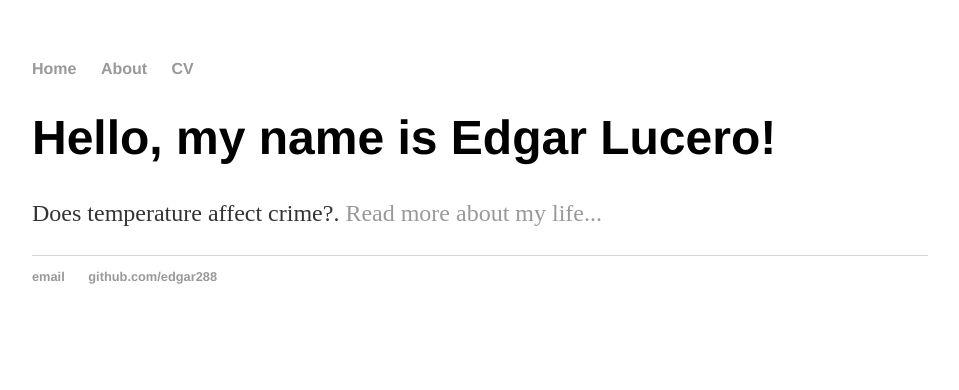
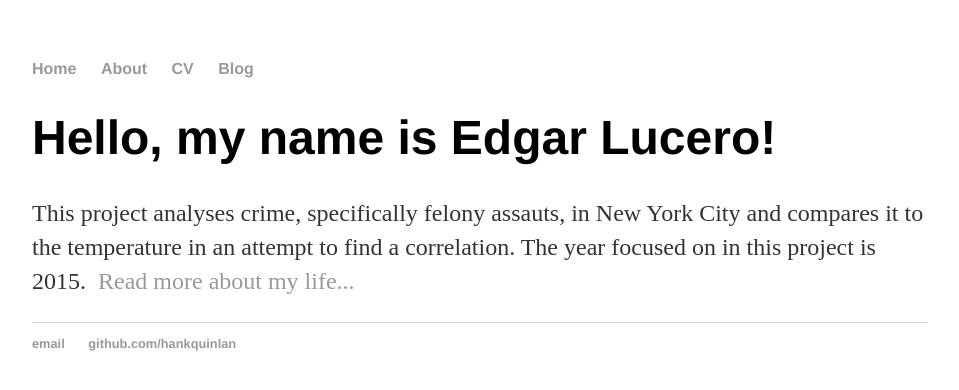
Before and after one commit to edgar288/edgar288.github.io, a Jekyll site: the page built from index.html, in a window 1280 px wide. Shown: the top 390 px of the page, without its empty margins (160-1119 px from the left). Built offline with Jekyll 4.4.1, drawn with Linux system fonts in a browser that asks for light colours.

Commit message:
Update index.html

```diff
--- a/index.html
+++ b/index.html
@@ -1,29 +1,10 @@
-<!DOCTYPE html>
-<html>
-	<head>
-		<title>Edgar Lucero, Software Developer</title>
-		<!-- link to main stylesheet -->
-		<link rel="stylesheet" type="text/css" href="/css/main.css">
-	</head>
-	<body>
-		<nav>
-    		<ul>
-        		<li><a href="/">Home</a></li>
-	        	<li><a href="/about">About</a></li>
-        		<li><a href="/cv">CV</a></li>
-    		</ul>
-		</nav>
-		<div class="container">
-    		<div class="blurb">
-        		<h1>Hello, my name is Edgar Lucero!</h1>
-				<p>Does temperature affect crime?. <a href="/about">Read more about my life...</a></p>
-    		</div><!-- /.blurb -->
-		</div><!-- /.container -->
-		<footer>
-    		<ul>
-        		<li><a href="mailto:edgar.lucero@lc.cuny.edu">email</a></li>
-        		<li><a href="https://github.com/edgar288">github.com/edgar288</a></li>
-			</ul>
-		</footer>
-	</body>
-</html>
+---
+layout: default
+title: Edgar Lucero, Software Developer
+---
+<div class="blurb">
+	<h1>Hello, my name is Edgar Lucero!</h1>
+	<p>This project analyses crime, specifically felony assauts, in New York City
+	and compares it to the temperature in an attempt to find a correlation.
+	The year focused on in this project is 2015.  <a href="/about">Read more about my life...</a></p>
+</div><!-- /.blurb -->
```
